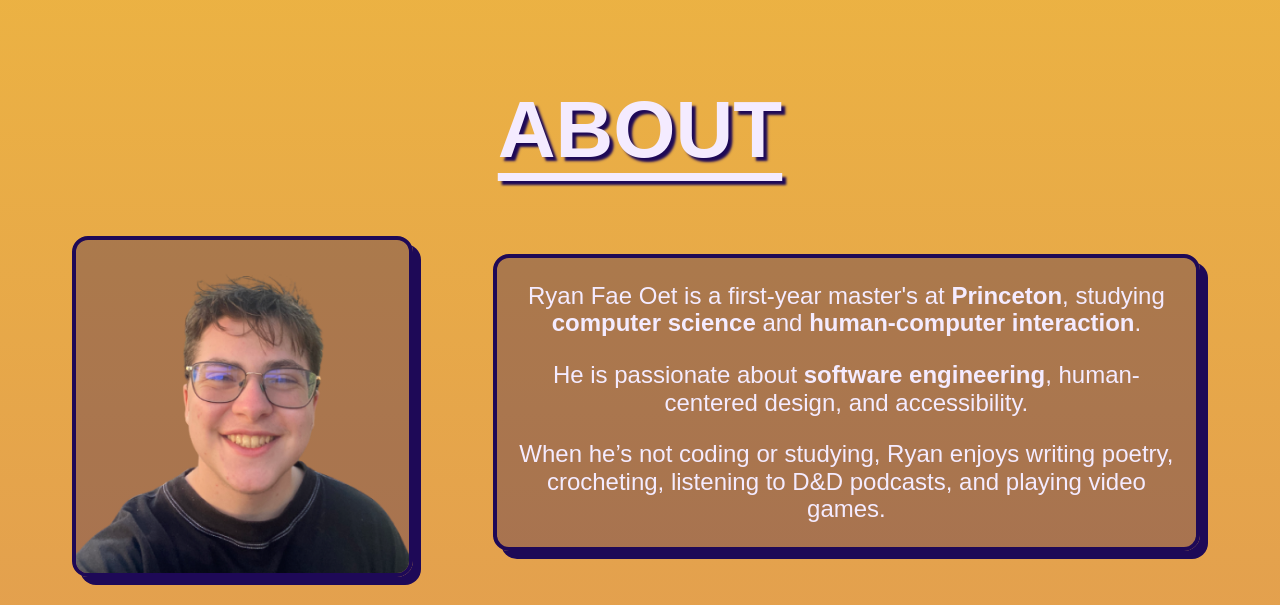
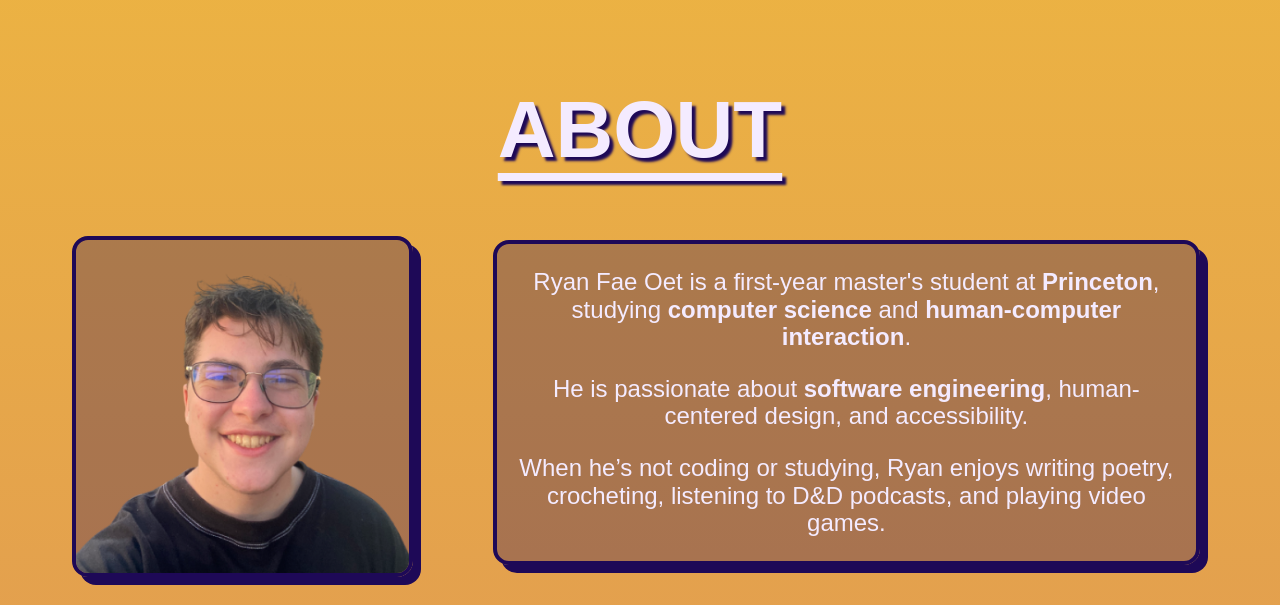
Before and after one commit to Num3ra1s/Portfolio-Website, a Flask app: page / in a window 1280 px wide. Shown: the part 988-1593 px from the top of the page. Run offline with Flask 3, Linux system fonts and the light colour scheme; some libraries are stand-ins or nearby versions; some web fonts are replaced.

Commit message:
Fixed bio typo

```diff
--- a/templates/index.html
+++ b/templates/index.html
@@ -56,7 +56,7 @@ LICENSE file in the root directory of this source tree.  -->
             <div class="card">
               <div class="card__wrapper">
                 <div class="about__text">
-                  <p>Ryan Fae Oet is a first-year master's at <strong>Princeton</strong>, studying <strong>computer science</strong> and <strong>human-computer interaction</strong>.</p>
+                  <p>Ryan Fae Oet is a first-year master's student at <strong>Princeton</strong>, studying <strong>computer science</strong> and <strong>human-computer interaction</strong>.</p>
                   <p>He is passionate about <strong>software engineering</strong>, human-centered design, and accessibility. </p>
                   <p>When he’s not coding or studying, Ryan enjoys writing poetry, crocheting, listening to D&D podcasts, and playing video games.</p>
                 </div>
```
